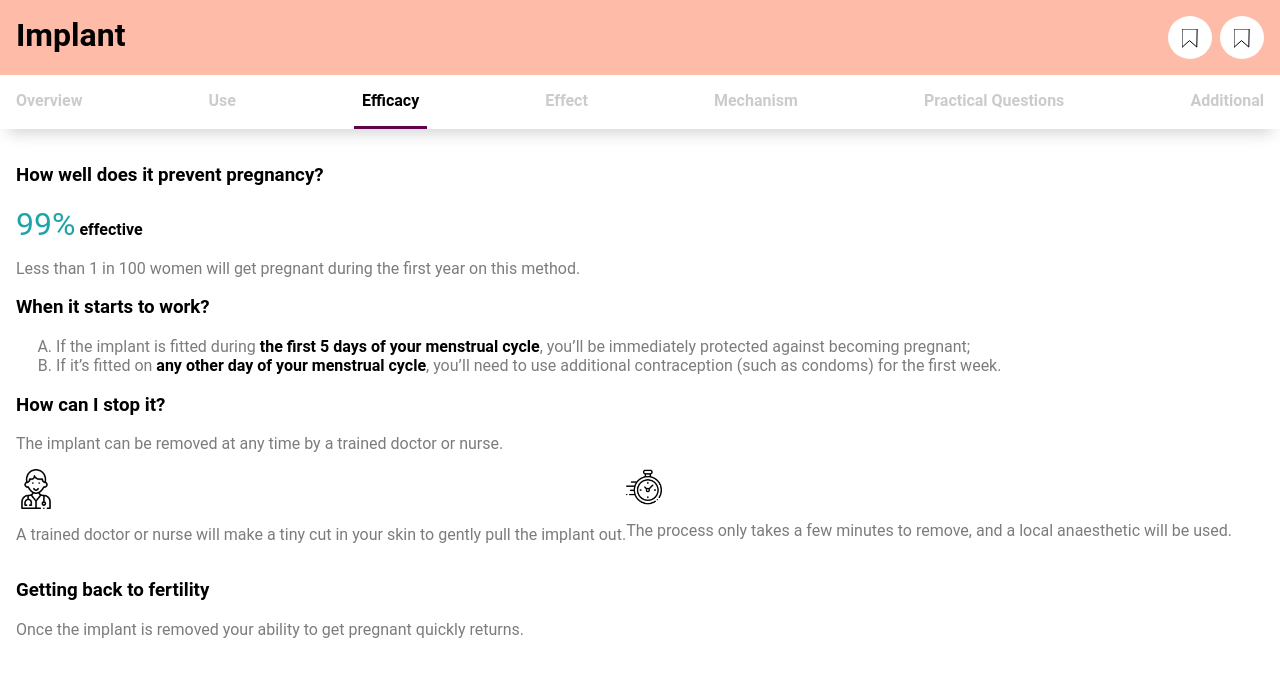
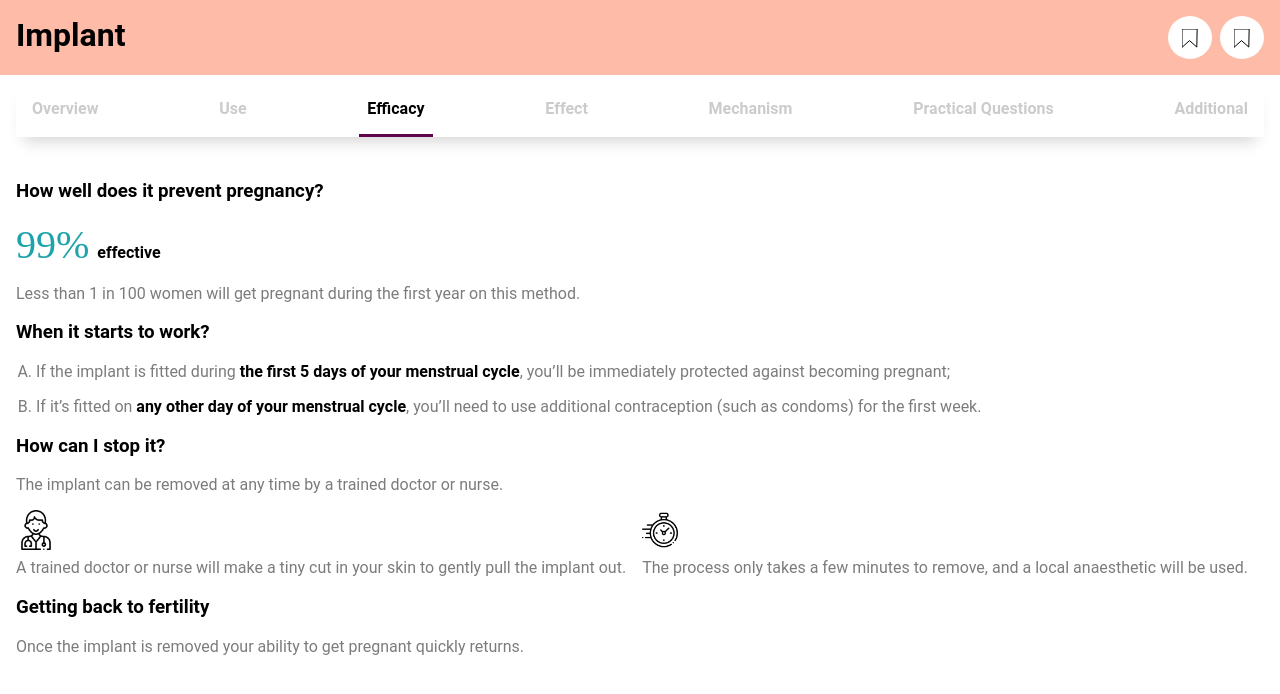
Before and after one commit to sandboxnu/knowyouroptions, a Next.js app in the folder frontend/: page /implant in a window 1280 px wide. Both pictures are taken after a click on the element "Efficacy". Shown: the top 694 px of the page. Built offline with nearby package versions, Linux system fonts and the light colour scheme; a web font is replaced by a local one.

Commit message:
Update styling

```diff
--- a/frontend/components/Pill.tsx
+++ b/frontend/components/Pill.tsx
@@ -1,9 +1,9 @@
 import styled from 'styled-components';
 
 const Pill = styled.div`
-  color: #1DA3AA;
   border: 1px solid #1DA3AA;
   border-radius: .25rem;
+  color: #1DA3AA;
   margin-right: 1rem;
 `;
 
--- a/frontend/components/PillRow.tsx
+++ b/frontend/components/PillRow.tsx
@@ -9,7 +9,8 @@ const PillContainer = styled.div`
 
 const PillContainerStyled = styled(PillContainer)`
   &>div {
-    padding: .25rem;
+    font-weight: 500;
+    padding: .25rem .5rem;
   }
 `;
 
--- a/frontend/templates/TabBar.tsx
+++ b/frontend/templates/TabBar.tsx
@@ -15,11 +15,13 @@ const HighlightedTab = styled.h2`
 
 const Row = styled.div`
   box-shadow: 0rem 0.75rem 1rem -0.5rem lightgrey;
+  column-gap: 1rem;
   display: flex;
   flex-direction: row;
   flex-wrap: nowrap;
   justify-content: space-between;
   overflow-y: hidden;
+  margin: 0.5rem 1rem;
   wrap: no-wrap;
 `;
 
--- a/frontend/templates/contraceptives/tabs/Effect.tsx
+++ b/frontend/templates/contraceptives/tabs/Effect.tsx
@@ -3,6 +3,11 @@ import styled from 'styled-components';
 import { Column, Description, Row } from './StyledComponents';
 
 // Styles
+
+const BenefitsIconWrapper = styled.div`
+  align-items: center;
+  display: flex;
+`;
 
 const Container = styled(Column)`
   align-items: center;
@@ -47,7 +52,7 @@ const Effect = ({ benefitsInfos, sideEffectsInfos }: EffectProps) => {
           const [icon, label] = infos;
           return (
             <Row key={label}>
-              <div>{icon}</div>
+              <BenefitsIconWrapper>{icon}</BenefitsIconWrapper>
               <Label>{label}</Label>
             </Row>
           );
--- a/frontend/templates/contraceptives/tabs/Efficacy.tsx
+++ b/frontend/templates/contraceptives/tabs/Efficacy.tsx
@@ -12,6 +12,7 @@ import styled from 'styled-components';
 
 const AlphaList = styled.ol`
   color: #7c7c7c;
+  padding-left: 1.25rem;
 `;
 
 const CategoryValueStyled = styled(CategoryValue)`
@@ -23,14 +24,30 @@ const HighlightedDescription = styled(HighlightDescription)`
   font-weight: bold;
 `;
 
+const IconContainer = styled(Row)`
+  column-gap: 1rem;
+`;
+
+const StopIconDescription = styled(Description)`
+  margin: .5rem 0 0 0;
+`;
+
+const StopIconWrapper = styled.div`
+  align-items: center;
+  display: flex;
+  height: 5vh;
+`;
+
 // Components
 
 const StopIcons = ({ icon, label }: { icon: ReactElement; label: string }) => {
   return (
     <>
       <Column>
-        {icon}
-        <Description>{label}</Description>
+        <StopIconWrapper>
+          {icon}
+        </StopIconWrapper>
+        <StopIconDescription>{label}</StopIconDescription>
       </Column>
     </>
   );
@@ -64,20 +81,28 @@ const Efficacy = ({
       </Description>
       <h3>When it starts to work?</h3>
       <AlphaList type="A">
-        {whenItStartsToWorkInfos.map((desc, index) => (
-          <li key={index}>
-            <HighlightedDescription description={desc} />
-          </li>
-        ))}
+        {whenItStartsToWorkInfos.map((desc, index) => {
+          let StyledLi = styled.li``;
+          if (index === 0) {
+            StyledLi = styled.li`
+              margin-bottom: 1rem;
+            `;
+          }
+          return (
+            <StyledLi key={index}>
+              <HighlightedDescription description={desc} />
+            </StyledLi>
+          )
+        })}
       </AlphaList>
 
       <h3>How can I stop it?</h3>
       <Description>{howToStopDesc}</Description>
-      <Row>
+      <IconContainer>
         {stopInfos.map(([icon, label]) => {
           return <StopIcons key={label} label={label} icon={icon} />;
         })}
-      </Row>
+      </IconContainer>
       <h3>Getting back to fertility</h3>
       <Description>{backToFertilityDesc}</Description>
     </>
--- a/frontend/templates/contraceptives/tabs/Overview.tsx
+++ b/frontend/templates/contraceptives/tabs/Overview.tsx
@@ -2,13 +2,15 @@ import { ReactElement } from 'react';
 import styled from 'styled-components';
 import PillRow from '../../../components/PillRow';
 
+import {Column, Row} from './StyledComponents';
+
 // Styling
-const CategoryRow = styled.div`
-  display: flex;
-  flex-direction: row;
+const CategoryRow = styled(Row)`
+  column-gap: 2rem;
   flex-wrap: wrap;
   justify-content: space-between;
   margin: 2rem 0;
+  row-gap: 1rem;
   width: 100%;
 `;
 
@@ -22,14 +24,9 @@ const CategoryTitle = styled.h3`
 const CategoryValue = styled.p`
   color: #4b4b4b;
   font-size: 1.5rem;
-  font-weight: bold;
+  font-weight: 500;
   margin: 0;
   white-space: nowrap;
-`;
-
-const Column = styled.div`
-  display: flex;
-  flex-direction: column;
 `;
 
 const Description = styled.p`
--- a/frontend/templates/contraceptives/tabs/StyledComponents/index.tsx
+++ b/frontend/templates/contraceptives/tabs/StyledComponents/index.tsx
@@ -3,9 +3,10 @@ import React, { ReactElement } from 'react';
 
 const CategoryValueNumber = styled.span`
   color: #1DA3AA;
-  font-size: 2rem;
-  font-weight: normal;
-  margin: 0 .25rem 0 0;
+  font-family: din-2014;
+  font-size: 2.5rem;
+  font-weight: 100;
+  margin: 0 .5rem 0 0;
 `;
 
 const CategoryValueP = styled.p`
--- a/frontend/templates/contraceptives/tabs/Use.tsx
+++ b/frontend/templates/contraceptives/tabs/Use.tsx
@@ -13,7 +13,7 @@ const CategoryRow = styled.div`
 `;
 
 const CategoryTitle = styled.h3`
-  color: #bebebe;
+  color: #808080;
   font-size: 1rem;
   font-weight: normal;
   margin: 0;
```
